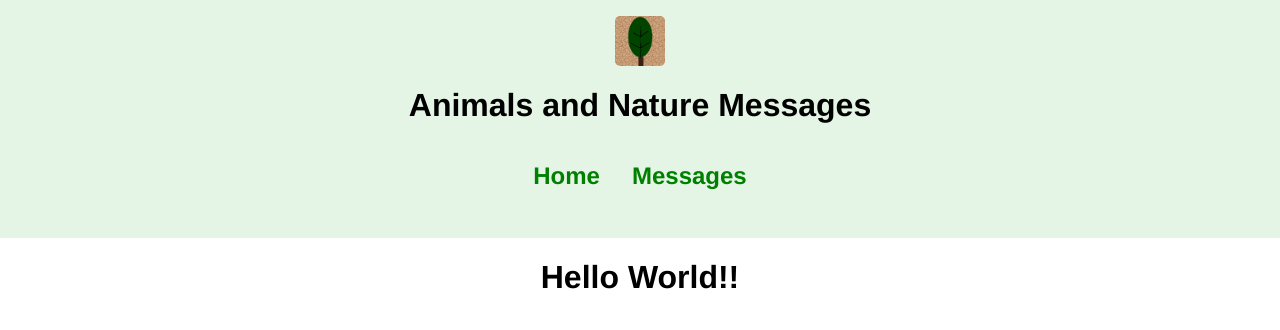
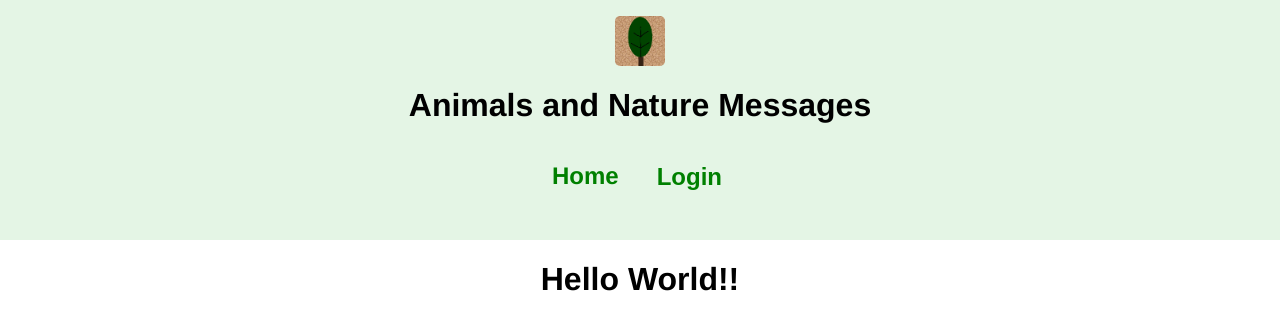
Before and after one commit to starrv/animals-and-nature-messages-app, a Next.js app: page /login/callback in a window 1280 px wide. Shown: the top 330 px of the page. Built offline with nearby package versions, Linux system fonts and the light colour scheme; no server answers.

Commit message:
working on authentication

```diff
--- a/src/app/api/auth/[...nextauth]/route.tsx
+++ b/src/app/api/auth/[...nextauth]/route.tsx
@@ -29,6 +29,10 @@ export const authOptions = {
       return session
     }
   },
+  userinfo: {
+    url: "http://localhost:3000/oauth/userinfo",
+    params: { some: "param" }
+  },
   secret:process.env.NEXT_PUBLIC_SECRET
 }
 const handler=NextAuth(authOptions);
--- a/src/app/components/Header.tsx
+++ b/src/app/components/Header.tsx
@@ -1,15 +1,22 @@
+'use client';
+
 import Image from 'next/image'
 import leaf from "../images/leaf.jpg";
 import Nav from './Nav';
+import Login from './Login';
+import { SessionProvider } from "next-auth/react"
 
-export default function Header(){
+export default function Header({session}){
     return(
         <header>
-            <Image style={{margin:"0 auto",textAlign:"center", display:"block",borderRadius:"5px"}} src={leaf} alt="leaf icon" width={50} height={50} />
-             <h1>
-                Animals and Nature Messages
-            </h1>
-            <Nav />
+             <SessionProvider session={session} >
+                <Image style={{margin:"0 auto",textAlign:"center", display:"block",borderRadius:"5px"}} src={leaf} alt="leaf icon" width={50} height={50} />
+                <h1>
+                    Animals and Nature Messages
+                </h1>
+                <Nav session={session} />
+             </SessionProvider>
+
         </header>
     );
 }
--- a/src/app/components/Login.tsx
+++ b/src/app/components/Login.tsx
@@ -8,24 +8,23 @@ export default function Login(){
     let body=null;
 
     if(status==="authenticated"){
+        console.log("Session: ",session);
         console.log("You are logged in as:",session.user);
+        console.log("User Image: ",session.user?.image);
         console.log("Access Token: ",session.accessToken);
         body=(
             <>
-                <div>
-                    <button onClick={()=>signOut('okta')}>logout</button>
-                </div>
+
+                    <button className="logout" onClick={()=>signOut('okta')}>Logout</button>
             </>
 
         );
     }
     else{
-        console.log("Please login");
         body=(
             <>
-                <div>
-                    <button onClick={()=>signIn('okta')}>Login</button>
-                </div>
+
+                    <button className="login" onClick={()=>signIn('okta',{ prompt: 'login' })}>Login</button>
             </>
         );
     }
--- a/src/app/components/Messages.tsx
+++ b/src/app/components/Messages.tsx
@@ -1,3 +1,4 @@
+
 import Message from "./Message"
 
 export default function Messages(){
--- a/src/app/components/Nav.tsx
+++ b/src/app/components/Nav.tsx
@@ -1,12 +1,24 @@
+'use client';
+
+import Login from './Login';
+import { useSession, signIn, signOut } from "next-auth/react"
+
 export default function Nav(){
+
+    const { data: session,status } = useSession()
+    let messages=null;
+    if(status==="authenticated"){
+        messages= <a href="/messages">
+        Messages
+    </a>
+    }
     return(
         <nav className="nav-bar">
             <a href="/">
                 Home
             </a>
-            <a href="/messages">
-                Messages
-            </a>
+            {messages}
+            <Login />
         </nav>
     );
 }
--- a/src/app/css/globals.css
+++ b/src/app/css/globals.css
@@ -61,7 +61,7 @@ input[type="submit"]{
   width:25%;
 }
 
-a{
+a,.login,.logout{
   margin:1rem;
   color: green;
   font-weight:900;
@@ -78,6 +78,12 @@ a{
   justify-content: center;
 }
 
+.login,.logout{
+  border:none;
+  background-color: transparent;
+  cursor: pointer;
+}
+
 @media screen and (max-width:600px) {
   .message{
     width:75%;
--- a/src/app/login/callback/page.tsx
+++ b/src/app/login/callback/page.tsx
@@ -1,5 +1,3 @@
-
-
 export default function LoginCallbackPage(){
     return(
        <h1>
--- a/src/app/page.tsx
+++ b/src/app/page.tsx
@@ -7,9 +7,7 @@ export default function HomePage({session}) {
   return (
     <main className="flex min-h-screen flex-col items-center justify-between p-24">
       <div className="z-10 max-w-5xl w-full items-center justify-between font-mono text-sm lg:flex">
-        <SessionProvider session={session} >
-          <Login />
-        </SessionProvider>
+
       </div>
     </main>
   );
```
Also changed, not shown: src/app/layout.tsx (+4 -4 lines).
